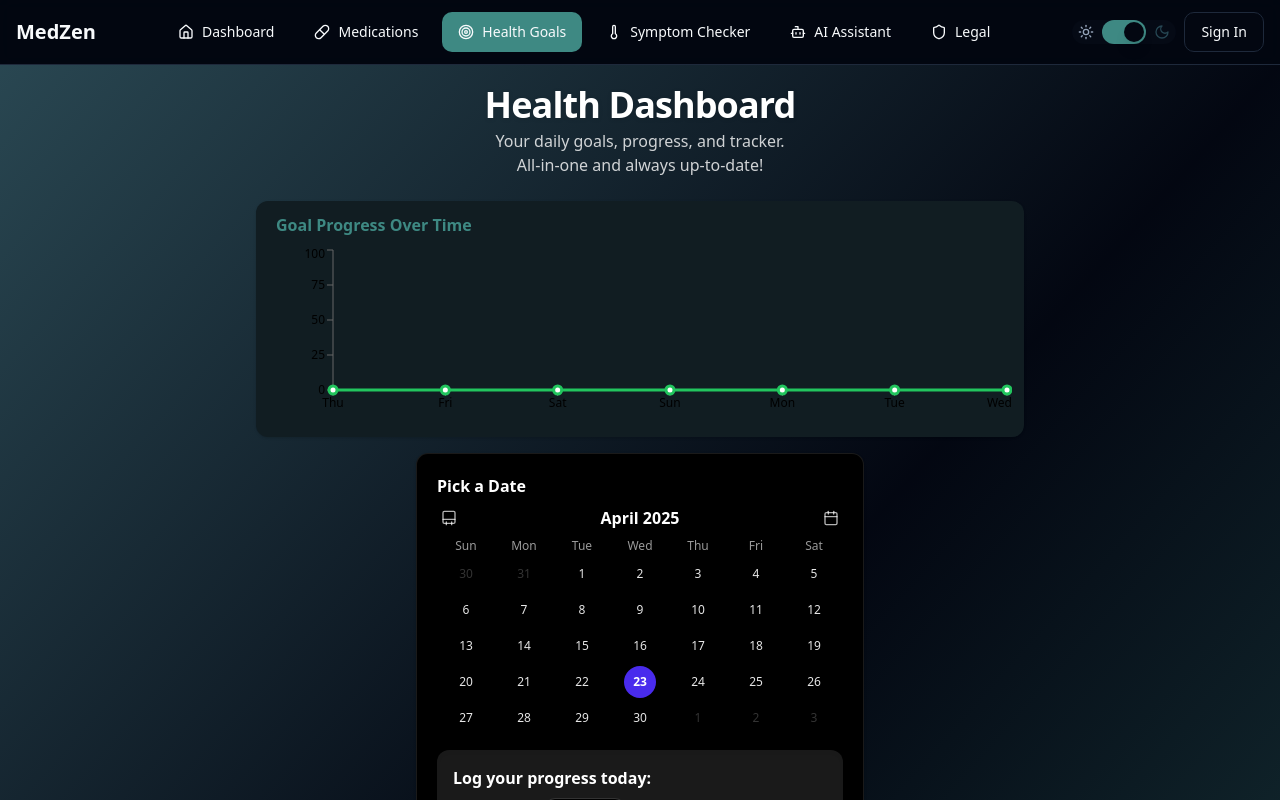
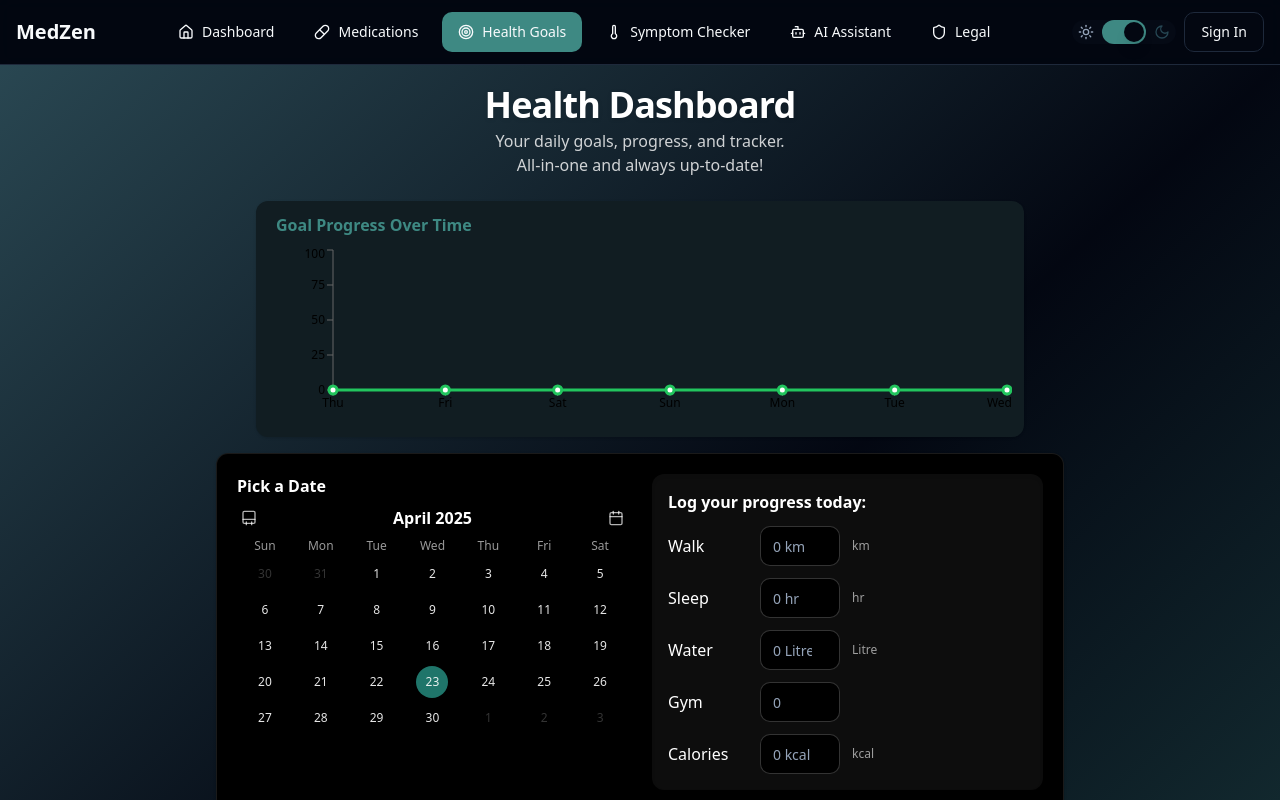
Before and after one commit to ETHERDEV-io/medzen-ai-companion, a React (Vite) app: page /health-goals in a window 1280 px wide. Shown: the top 800 px of the page. Built offline with nearby package versions, Linux system fonts and the light colour scheme.

Commit message:
Fix: Health Goals calendar and styling
-   Made the date picker and progress log side-by-side.
-   Applied the website's green accent color to the date picker.
-   Reverted the background to black.
-   Fixed the delete functionality for goals.
-   Adjusted the styling for a normal appearance.

```diff
--- a/src/components/health-goals/HealthGoalsCalendar.tsx
+++ b/src/components/health-goals/HealthGoalsCalendar.tsx
@@ -6,7 +6,7 @@ import { Calendar as CalendarIcon } from "lucide-react";
 import { cn } from "@/lib/utils";
 import { addMonths, subMonths, startOfMonth, endOfMonth, startOfWeek, endOfWeek, addDays, isSameMonth, isSameDay, format, parseISO } from "date-fns";
 
-// Utility to get all preset and custom goals for the log form
+// Utility to get all preset and custom goals
 function getAllGoals(goals: Record<string, string>, customGoals: Array<{ label: string; value: string; unit: string }>) {
   const presetGoalMeta: Record<string, { label: string; unit: string }> = {
     walk: { label: "Walk", unit: "km" },
@@ -15,6 +15,7 @@ function getAllGoals(goals: Record<string, string>, customGoals: Array<{ label:
     gym: { label: "Gym", unit: "" },
     calories: { label: "Calories", unit: "kcal" },
   };
+
   const preset = Object.entries(goals)
     .filter(([key]) => key !== "heart")
     .map(([key, value]) => ({
@@ -23,22 +24,19 @@ function getAllGoals(goals: Record<string, string>, customGoals: Array<{ label:
       value,
       unit: presetGoalMeta[key]?.unit ?? "",
     }));
-  return [
-    ...preset,
-    ...customGoals.map(g => ({
+
+  return [...preset, ...customGoals.map(g => ({
     key: g.label,
     label: g.label,
     value: g.value,
     unit: g.unit,
-    })),
-  ];
+  }))];
 }
 
-// Simple Calendar Grid (shows days of current month, highlights selected)
 function CalendarGrid({
   value,
   onChange,
-  highlightColor = "bg-purple-600",
+  highlightColor = "bg-teal-600",
   className,
 }: {
   value: string;
@@ -49,7 +47,6 @@ function CalendarGrid({
   const [month, setMonth] = useState(() => value ? parseISO(value) : new Date());
 
   useEffect(() => {
-    // if value's month is not in the current, update
     const newVal = value ? parseISO(value) : new Date();
     if (month.getMonth() !== newVal.getMonth() || month.getFullYear() !== newVal.getFullYear()) {
       setMonth(newVal);
@@ -58,11 +55,10 @@ function CalendarGrid({
 
   const firstDayOfMonth = startOfMonth(month);
   const lastDayOfMonth = endOfMonth(month);
-  const startDate = startOfWeek(firstDayOfMonth, { weekStartsOn: 0 });
-  const endDate = endOfWeek(lastDayOfMonth, { weekStartsOn: 0 });
+  const startDate = startOfWeek(firstDayOfMonth);
+  const endDate = endOfWeek(lastDayOfMonth);
   const today = new Date();
 
-  // Build 6 weeks grid
   let days = [];
   let day = startDate;
   while (day <= endDate) {
@@ -75,7 +71,6 @@ function CalendarGrid({
       <div className="flex items-center mb-2 justify-between">
         <button
           className="text-white/70 p-1 rounded hover:bg-white/10"
-          aria-label="Previous month"
           onClick={() => setMonth(subMonths(month, 1))}
           type="button"
         >
@@ -84,7 +79,6 @@ function CalendarGrid({
         <span className="text-white font-semibold text-base">{format(month, "MMMM yyyy")}</span>
         <button
           className="text-white/70 p-1 rounded hover:bg-white/10"
-          aria-label="Next month"
           onClick={() => setMonth(addMonths(month, 1))}
           type="button"
           disabled={format(addMonths(month, 1), "yyyy-MM") > format(today, "yyyy-MM")}
@@ -109,11 +103,10 @@ function CalendarGrid({
               className={cn(
                 "h-8 w-8 text-center rounded-full mx-auto flex items-center justify-center transition-all",
                 !inMonth ? "text-white/20 cursor-not-allowed" : "cursor-pointer text-white/90",
-                isSelected && highlightColor + " text-white font-bold",
+                isSelected && highlightColor,
                 isToday && !isSelected && "border border-white/30",
                 !isSelected && !isToday && "hover:bg-white/10"
               )}
-              aria-label={format(curr, "yyyy-MM-dd")}
               type="button"
             >
               {curr.getDate()}
@@ -147,17 +140,19 @@ export default function HealthGoalsCalendar({
   const isToday = selectedDate === todayStr;
 
   return (
-    <Card className="bg-black rounded-xl shadow mb-8 p-4 md:p-5 max-w-md mx-auto border border-white/10 dark:bg-black dark:border-white/10">
+    <Card className="bg-black rounded-xl shadow mb-8 p-4 md:p-5 max-w-4xl mx-auto border border-white/10">
+      <div className="grid grid-cols-1 md:grid-cols-2 gap-6">
         <div>
           <div className="text-base font-semibold text-white mb-2">Pick a Date</div>
           <CalendarGrid
             value={selectedDate}
             onChange={onDateSelected}
-          highlightColor="bg-purple-600"
+            highlightColor="bg-teal-600"
           />
         </div>
-      <div className="bg-white/5 rounded-lg p-4 shadow-inner dark:bg-white/10 mt-4">
-        <div className="font-semibold mb-2 text-white">
+        <div>
+          <div className="bg-white/5 rounded-lg p-4 shadow-inner">
+            <div className="font-semibold mb-3 text-white">
               {isToday ? "Log your progress today:" : `Progress on ${selectedDate}`}
             </div>
             <ul className="space-y-3">
@@ -183,10 +178,10 @@ export default function HealthGoalsCalendar({
                         {goalLog || 0} {goal.unit}
                       </span>
                     )}
-                {goal.unit && <span className="text-xs ml-1 text-white/60">{goal.unit}</span>}
+                    {goal.unit && <span className="text-xs text-white/60">{goal.unit}</span>}
                   </li>
-            );
-          })}
+                )}
+              )}
             </ul>
             {!isToday && (
               <div className="text-xs mt-3 text-white/50">
@@ -194,6 +189,8 @@ export default function HealthGoalsCalendar({
               </div>
             )}
           </div>
+        </div>
+      </div>
     </Card>
   );
 }
--- a/src/pages/HealthGoals.tsx
+++ b/src/pages/HealthGoals.tsx
@@ -48,6 +48,7 @@ export default function HealthGoals() {
       return updated;
     });
   }
+
   function handleCustomGoalChange(idx: number, value: string) {
     setCustomGoals(prev => {
       const updated = prev.map((g, i) => (i === idx ? { ...g, value } : g));
@@ -65,6 +66,53 @@ export default function HealthGoals() {
     });
   }
 
+  function handleDeleteGoal(idx: number, type: "preset" | "custom", key?: string) {
+    if (type === "custom") {
+      setCustomGoals(prev => {
+        const updated = prev.filter((_, i) => i !== idx);
+        localStorage.setItem("custom-health-goals", JSON.stringify(updated));
+        return updated;
+      });
+
+      // Also remove this goal from progress logs
+      const goalLabel = customGoals[idx].label;
+      setProgressLog(prev => {
+        const updated = Object.fromEntries(
+          Object.entries(prev).map(([date, goals]) => [
+            date,
+            Object.fromEntries(
+              Object.entries(goals).filter(([k]) => k !== goalLabel)
+            ),
+          ])
+        );
+        localStorage.setItem("modern-health-progress-log", JSON.stringify(updated));
+        return updated;
+      });
+    } else if (type === "preset" && key) {
+      setGoals(prev => {
+        const preset = GOAL_PRESETS.find(g => g.key === key);
+        if (!preset) return prev;
+        const updated = {...prev, [preset.key]: preset.default};
+        localStorage.setItem("modern-health-goals", JSON.stringify(updated));
+        return updated;
+      });
+
+      // Reset progress for this preset goal
+      setProgressLog(prev => {
+        const updated = Object.fromEntries(
+          Object.entries(prev).map(([date, goals]) => [
+            date,
+            Object.fromEntries(
+              Object.entries(goals).filter(([k]) => k !== key)
+            ),
+          ])
+        );
+        localStorage.setItem("modern-health-progress-log", JSON.stringify(updated));
+        return updated;
+      });
+    }
+  }
+
   function handleAddCustomGoal(goal: {label: string, value: string, unit: string}) {
     setCustomGoals(prev => {
       const next = [...prev, goal];
@@ -73,10 +121,12 @@ export default function HealthGoals() {
     });
     setDialogOpen(false);
   }
+
   function handleEditGoal(goal: any, idx: number|null, type: "preset"|"custom") {
     setEditData({goal, idx, type});
     setEditDialogOpen(true);
   }
+
   function handleGoalEditSave(newData: {label: string, value: string, unit: string}) {
     if (editData.type === "preset" && editData.goal) {
       setGoals(prev => {
@@ -92,24 +142,6 @@ export default function HealthGoals() {
       });
     }
     setEditDialogOpen(false);
-  }
-
-  function handleDeleteGoal(idx: number, type: "preset" | "custom", key?: string) {
-    if (type === "custom" && idx !== null) {
-      setCustomGoals(prev => {
-        const updated = prev.filter((_, i) => i !== idx);
-        localStorage.setItem("custom-health-goals", JSON.stringify(updated));
-        return updated;
-      });
-    } else if (type === "preset" && key) {
-      setGoals(prev => {
-        const preset = GOAL_PRESETS.find(g => g.key === key);
-        if (!preset) return prev;
-        const updated = {...prev, [preset.key]: preset.default};
-        localStorage.setItem("modern-health-goals", JSON.stringify(updated));
-        return updated;
-      });
-    }
   }
 
   function getDateRangeData(days: number) {
```
Lines whose indentation alone changed are shown as unchanged.
